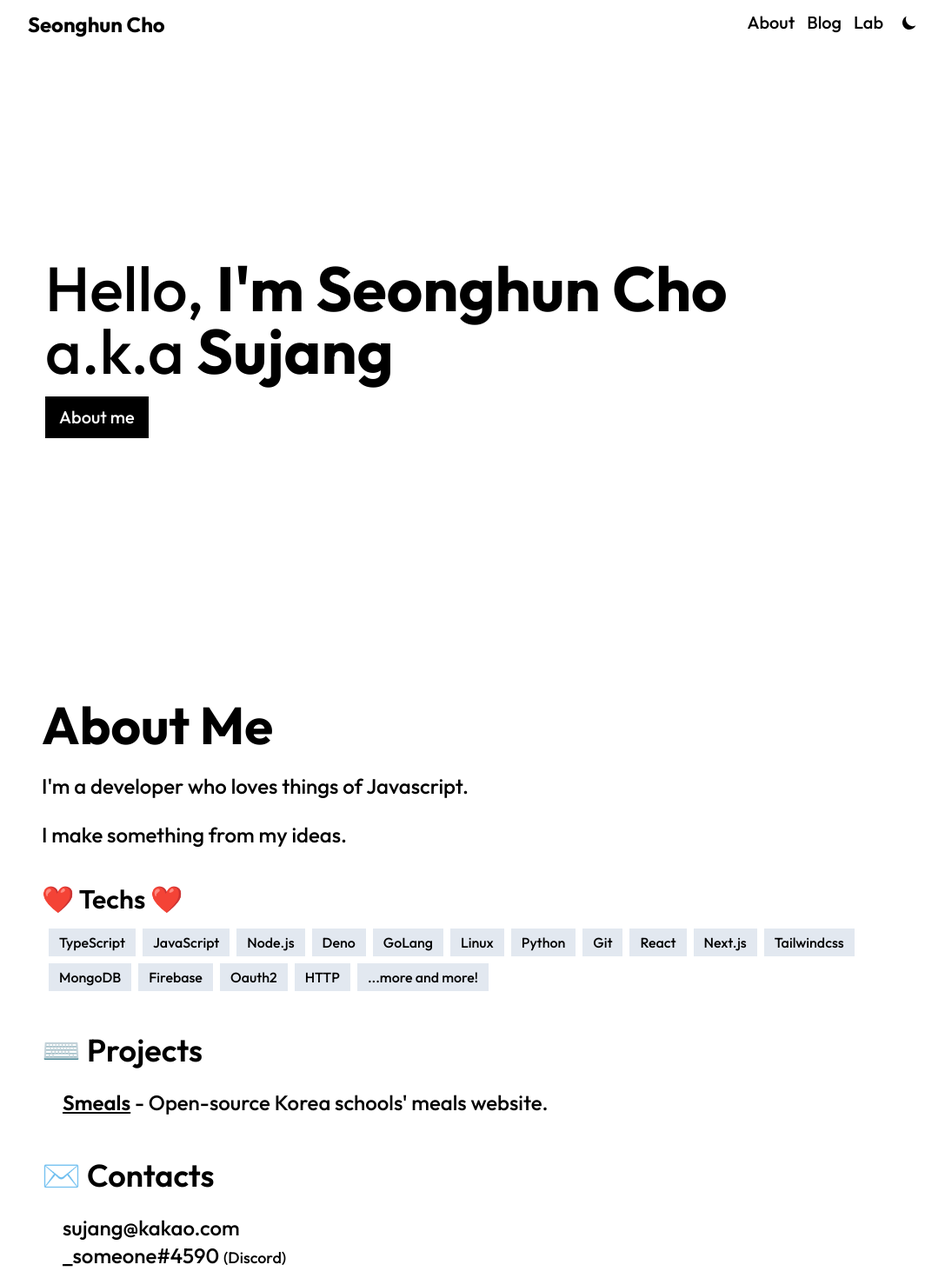
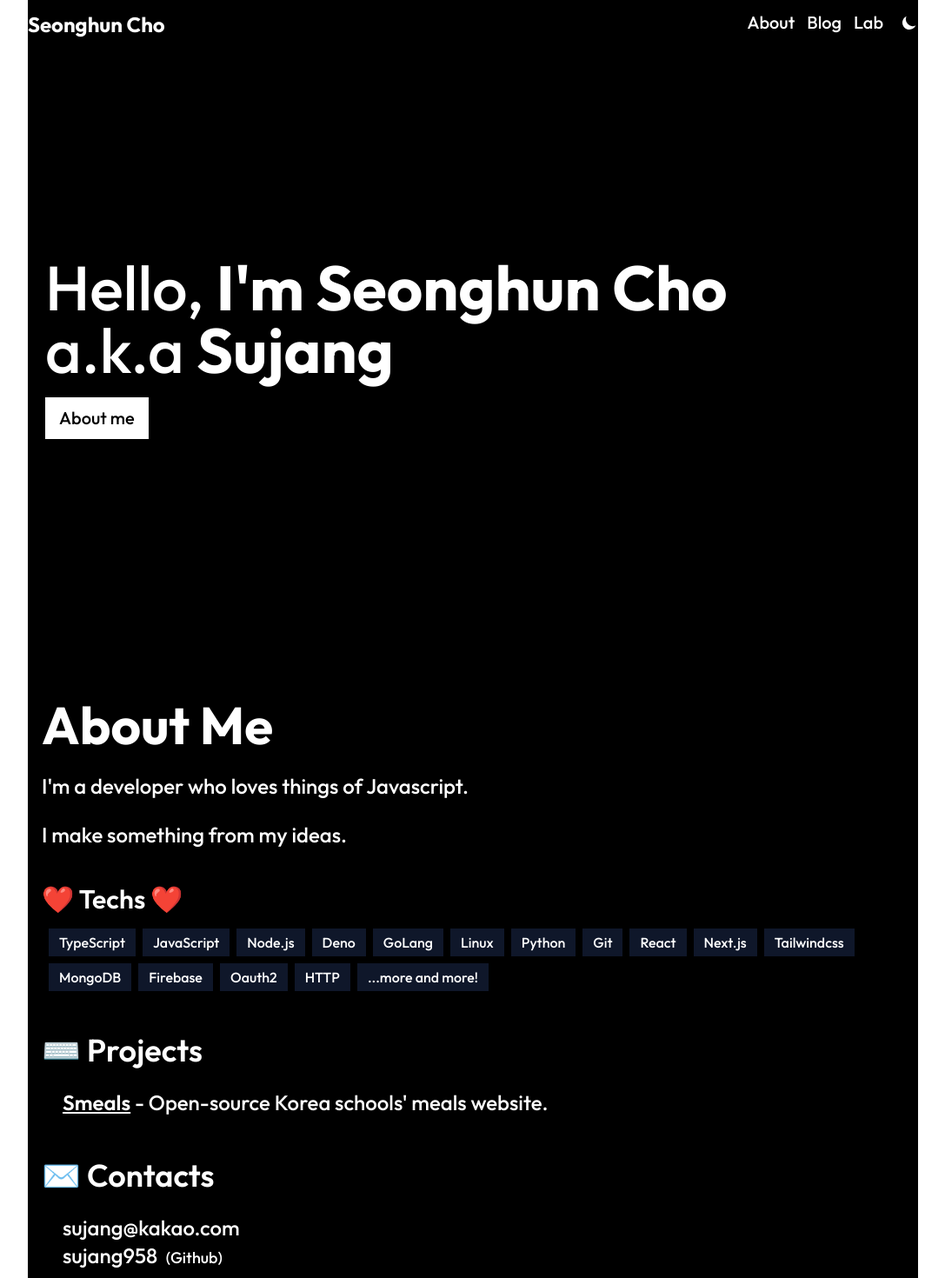
Before and after one commit to sujang958/sujang.xyz, a Next.js app: page / in a window 1280 px wide. Shown: the top 1470 px of the page at 87% size, without its empty margins (96-1183 px from the left). Built offline with nearby package versions, Linux system fonts and the light colour scheme.

Commit message:
feat: added dark mode

```diff
--- a/components/header.tsx
+++ b/components/header.tsx
@@ -3,13 +3,13 @@ import Link from "next/link"
 
 const Header: FC = () => {
   return (
-    <div className="bg-white py-3 flex flex-row justify-between">
-      <div className="text-2xl font-bold">
+    <div className="dark:bg-black dark:text-white bg-white py-3 flex flex-row justify-between px-3 md:px-0 transition duration-300">
+      <div className="text-xl md:text-2xl font-bold">
         <Link href="/" passHref>
           Seonghun Cho
         </Link>
       </div>
-      <div className="flex flex-row space-x-3.5 text-xl">
+      <div className="flex flex-row space-x-3.5 text-base md:text-xl mt-0.5 md:mt-0">
         <div className="hover:underline cursor-pointer">
           <Link href="/#about" passHref>
             About
@@ -25,7 +25,19 @@ const Header: FC = () => {
             Lab
           </Link>
         </div>
-        <div className="pl-1.5 mt-1">
+        <div
+          className="pl-1.5 mt-0.5 md:mt-1"
+          onClick={() => {
+            const theme = localStorage.getItem("theme")
+            if (theme && theme === "dark") {
+              document.body.classList.remove("dark")
+              localStorage.setItem("theme", "light")
+            } else {
+              document.body.classList.add("dark")
+              localStorage.setItem("theme", "dark")
+            }
+          }}
+        >
           <svg
             xmlns="http://www.w3.org/2000/svg"
             className="cursor-pointer h-5 w-5"
--- a/components/layout.tsx
+++ b/components/layout.tsx
@@ -1,7 +1,18 @@
-import { FC, ReactNode } from "react"
+import { FC, ReactNode, useEffect } from "react"
 import Header from "./header"
 
 const Layout: FC<ReactNode> = ({ children }) => {
+  useEffect(() => {
+    const dark = localStorage.getItem("theme")
+    if (dark && dark === "dark") {
+      document.body.classList.remove("dark")
+      localStorage.setItem("theme", "light")
+    } else {
+      document.body.classList.add("dark")
+      localStorage.setItem("theme", "dark")
+    }
+  }, [])
+
   return (
     <div className="relative min-w-full font-outfit flex flex-col">
       <header className="fixed top-0 max-w-5xl w-full self-center">
--- a/pages/index.tsx
+++ b/pages/index.tsx
@@ -5,7 +5,7 @@ const Home: FC = () => {
   const [isHidden, setIsHidden] = useState(1)
 
   return (
-    <div className="max-w-5xl flex flex-col">
+    <div className="dark:bg-black dark:text-white transition duration-300 max-w-5xl flex flex-col">
       <div className="w-full flex flex-col min-h-screen px-5">
         <div className="flex-1 flex flex-col place-content-center gap-y-4">
           <div className="text-3xl md:text-7xl">
@@ -16,10 +16,10 @@ const Home: FC = () => {
               a.k.a <span className="font-bold">Sujang</span>
             </p>
           </div>
-          <div>
+          <div className="mt-0.5">
             <div className="flex-1 flex-col">
               <div className="flex-1">
-                <button className="bg-black text-white py-2.5 px-4 text-base md:text-xl">
+                <button className="bg-black text-white py-2 px-3 md:py-2.5 md:px-4 text-lg md:text-xl dark:bg-white dark:text-black transition duration-300">
                   <Link href="#about" passHref>
                     About me
                   </Link>
@@ -30,11 +30,11 @@ const Home: FC = () => {
         </div>
       </div>
       <div
-        className="flex flex-col min-h-screen px-4 place-content-center"
+        className="flex flex-col min-h-screen px-4 place-content-center pt-16 md:pt-0"
         id="about"
       >
         <div className="flex flex-col">
-          <p className="text-5xl md:text-6xl font-bold">About Me</p>
+          <p className="text-4xl md:text-6xl font-bold">About Me</p>
           <div className="mt-4 md:mt-6 text-xl md:text-2xl">
             <p>I{"'"}m a developer who loves things of Javascript.</p>
             <p className="mt-4 md:mt-6">I make something from my ideas.</p>
@@ -42,52 +42,52 @@ const Home: FC = () => {
           <div className="mt-6 md:mt-10 text-3xl">
             <p className="font-semibold">❤️ Techs ❤️</p>
             <div className="pt-4 px-2 flex flex-wrap gap-2 text-sm md:text-base">
-              <p className="cursor-pointer transition duration-300 hover:bg-slate-300 bg-slate-200 py-1 px-3">
+              <p className="dark:bg-slate-900 cursor-pointer transition duration-300 hover:bg-slate-300 bg-slate-200 py-1 px-3">
                 TypeScript
               </p>
-              <p className="cursor-pointer transition duration-300 hover:bg-slate-300 bg-slate-200 py-1 px-3">
+              <p className="dark:bg-slate-900 cursor-pointer transition duration-300 hover:bg-slate-300 bg-slate-200 py-1 px-3">
                 JavaScript
               </p>
-              <p className="cursor-pointer transition duration-300 hover:bg-slate-300 bg-slate-200 py-1 px-3">
+              <p className="dark:bg-slate-900 cursor-pointer transition duration-300 hover:bg-slate-300 bg-slate-200 py-1 px-3">
                 Node.js
               </p>
-              <p className="cursor-pointer transition duration-300 hover:bg-slate-300 bg-slate-200 py-1 px-3">
+              <p className="dark:bg-slate-900 cursor-pointer transition duration-300 hover:bg-slate-300 bg-slate-200 py-1 px-3">
                 Deno
               </p>
-              <p className="cursor-pointer transition duration-300 hover:bg-slate-300 bg-slate-200 py-1 px-3">
+              <p className="dark:bg-slate-900 cursor-pointer transition duration-300 hover:bg-slate-300 bg-slate-200 py-1 px-3">
                 GoLang
               </p>
-              <p className="cursor-pointer transition duration-300 hover:bg-slate-300 bg-slate-200 py-1 px-3">
+              <p className="dark:bg-slate-900 cursor-pointer transition duration-300 hover:bg-slate-300 bg-slate-200 py-1 px-3">
                 Linux
               </p>
-              <p className="cursor-pointer transition duration-300 hover:bg-slate-300 bg-slate-200 py-1 px-3">
+              <p className="dark:bg-slate-900 cursor-pointer transition duration-300 hover:bg-slate-300 bg-slate-200 py-1 px-3">
                 Python
               </p>
-              <p className="cursor-pointer transition duration-300 hover:bg-slate-300 bg-slate-200 py-1 px-3">
+              <p className="dark:bg-slate-900 cursor-pointer transition duration-300 hover:bg-slate-300 bg-slate-200 py-1 px-3">
                 Git
               </p>
-              <p className="cursor-pointer transition duration-300 hover:bg-slate-300 bg-slate-200 py-1 px-3">
+              <p className="dark:bg-slate-900 cursor-pointer transition duration-300 hover:bg-slate-300 bg-slate-200 py-1 px-3">
                 React
               </p>
-              <p className="cursor-pointer transition duration-300 hover:bg-slate-300 bg-slate-200 py-1 px-3">
+              <p className="dark:bg-slate-900 cursor-pointer transition duration-300 hover:bg-slate-300 bg-slate-200 py-1 px-3">
                 Next.js
               </p>
-              <p className="cursor-pointer transition duration-300 hover:bg-slate-300 bg-slate-200 py-1 px-3">
+              <p className="dark:bg-slate-900 cursor-pointer transition duration-300 hover:bg-slate-300 bg-slate-200 py-1 px-3">
                 Tailwindcss
               </p>
-              <p className="cursor-pointer transition duration-300 hover:bg-slate-300 bg-slate-200 py-1 px-3">
+              <p className="dark:bg-slate-900 cursor-pointer transition duration-300 hover:bg-slate-300 bg-slate-200 py-1 px-3">
                 MongoDB
               </p>
-              <p className="cursor-pointer transition duration-300 hover:bg-slate-300 bg-slate-200 py-1 px-3">
+              <p className="dark:bg-slate-900 cursor-pointer transition duration-300 hover:bg-slate-300 bg-slate-200 py-1 px-3">
                 Firebase
               </p>
-              <p className="cursor-pointer transition duration-300 hover:bg-slate-300 bg-slate-200 py-1 px-3">
+              <p className="dark:bg-slate-900 cursor-pointer transition duration-300 hover:bg-slate-300 bg-slate-200 py-1 px-3">
                 Oauth2
               </p>
-              <p className="cursor-pointer transition duration-300 hover:bg-slate-300 bg-slate-200 py-1 px-3">
+              <p className="dark:bg-slate-900 cursor-pointer transition duration-300 hover:bg-slate-300 bg-slate-200 py-1 px-3">
                 HTTP
               </p>
-              <p className="cursor-pointer transition duration-300 hover:bg-slate-300 bg-slate-200 py-1 px-3">
+              <p className="dark:bg-slate-900 cursor-pointer transition duration-300 hover:bg-slate-300 bg-slate-200 py-1 px-3">
                 ...more and more!
               </p>
             </div>
@@ -113,8 +113,8 @@ const Home: FC = () => {
             <div className="flex flex-col mt-6 px-6 text-xl md:text-2xl">
               <p>sujang@kakao.com</p>
               <p>
-                _someone#4590{" "}
-                <span className="text-sm md:text-lg">(Discord)</span>
+                sujang958 &nbsp;
+                <span className="text-sm md:text-lg">(Github)</span>
               </p>
             </div>
           </div>
--- a/tailwind.config.js
+++ b/tailwind.config.js
@@ -1,4 +1,5 @@
 module.exports = {
+  darkMode: "class",
   content: [
     "./pages/**/*.{js,ts,jsx,tsx}",
     "./components/**/*.{js,ts,jsx,tsx}",
```
